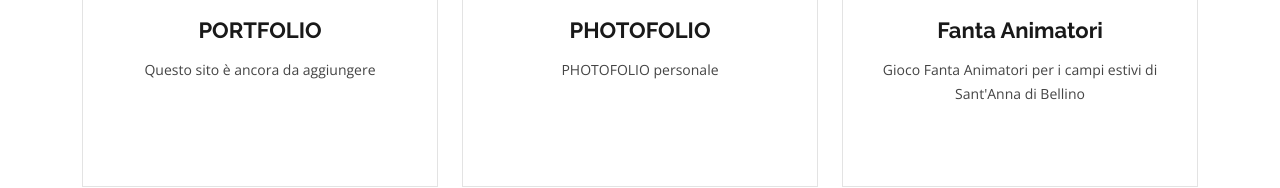
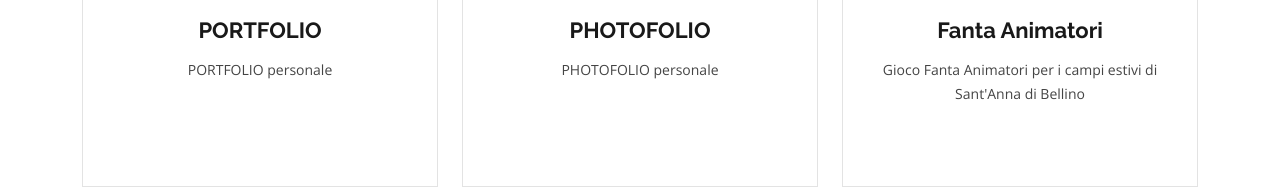
Before and after one commit to MattiaBracco05/PORTALE, a plain HTML site: page index.html in a window 1280 px wide. Shown: the part 3160-3348 px from the top of the page. Drawn offline with nearby package versions, Linux system fonts and the light colour scheme.

Commit message:
Update index.html

```diff
--- a/index.html
+++ b/index.html
@@ -394,7 +394,7 @@
               </a>
 
               <!-- Descrizione -->
-              <p>Questo sito è ancora da aggiungere</p>
+              <p>PORTFOLIO personale</p>
 
             </div>
           </div>
```
